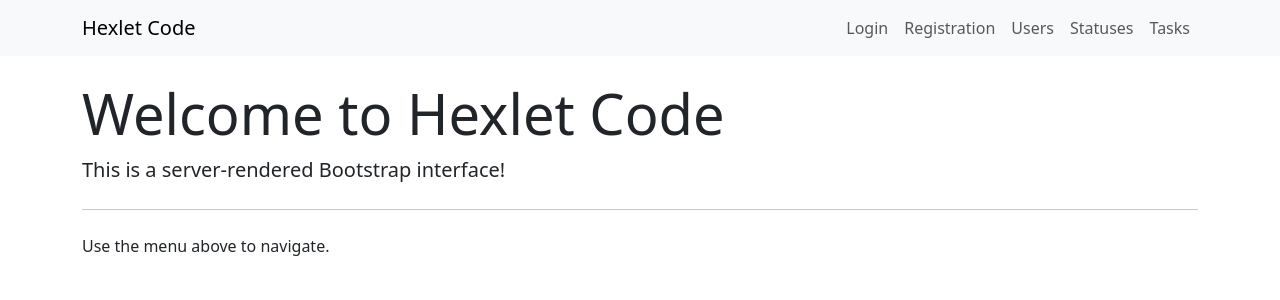
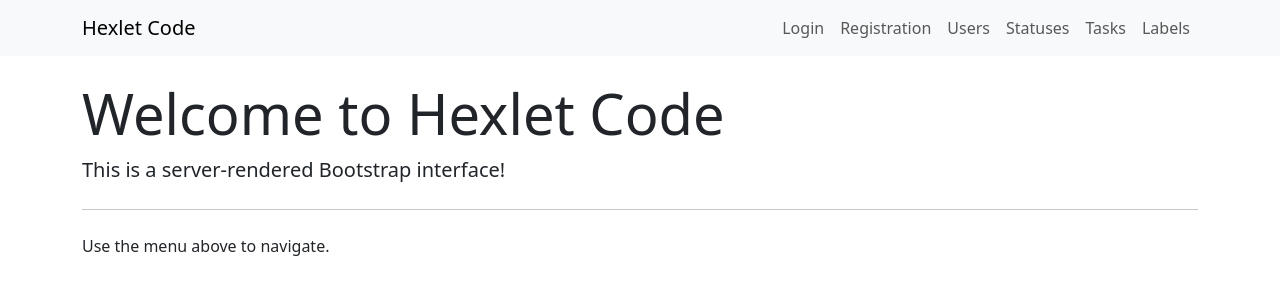
Before and after one commit to Maxcosanostra/python-project-52, a Django app: page / in a window 1280 px wide. Shown: the top 300 px of the page. Run offline with Django 5.2, Linux system fonts and the light colour scheme; some libraries are stand-ins or nearby versions.

Commit message:
add new href="{% url 'label_list' %}"

```diff
--- a/templates/base.html
+++ b/templates/base.html
@@ -35,6 +35,9 @@
                     <li class="nav-item">
                         <a class="nav-link" href="{% url 'task_list' %}">{% trans "Tasks" %}</a>
                     </li>
+                    <li class="nav-item">
+                        <a class="nav-link" href="{% url 'label_list' %}">{% trans "Labels" %}</a>
+                    </li>
                 </ul>
             </div>
         </div>
```
